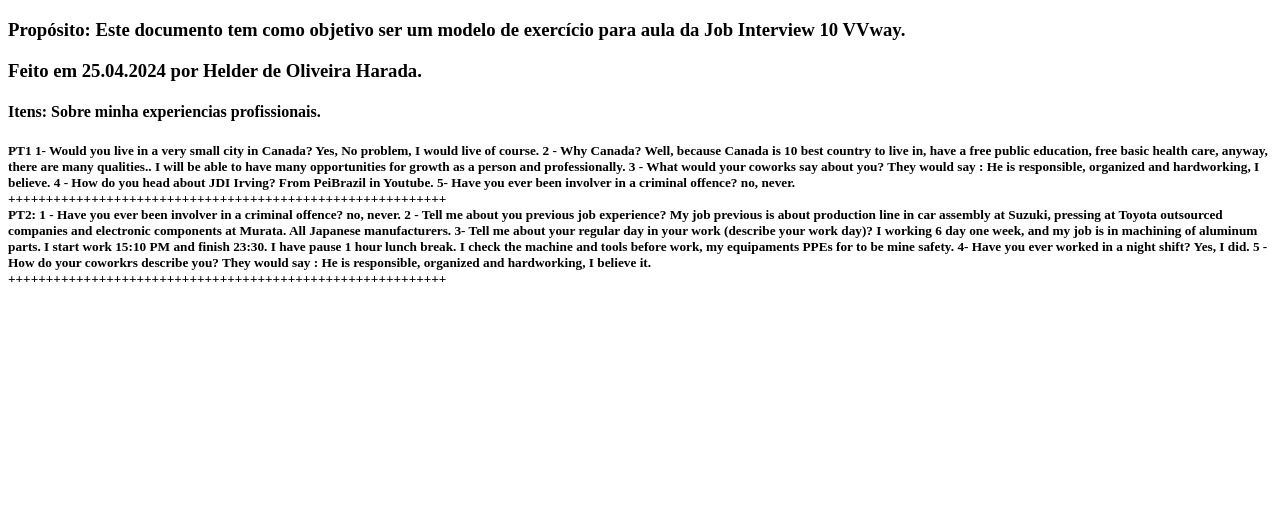
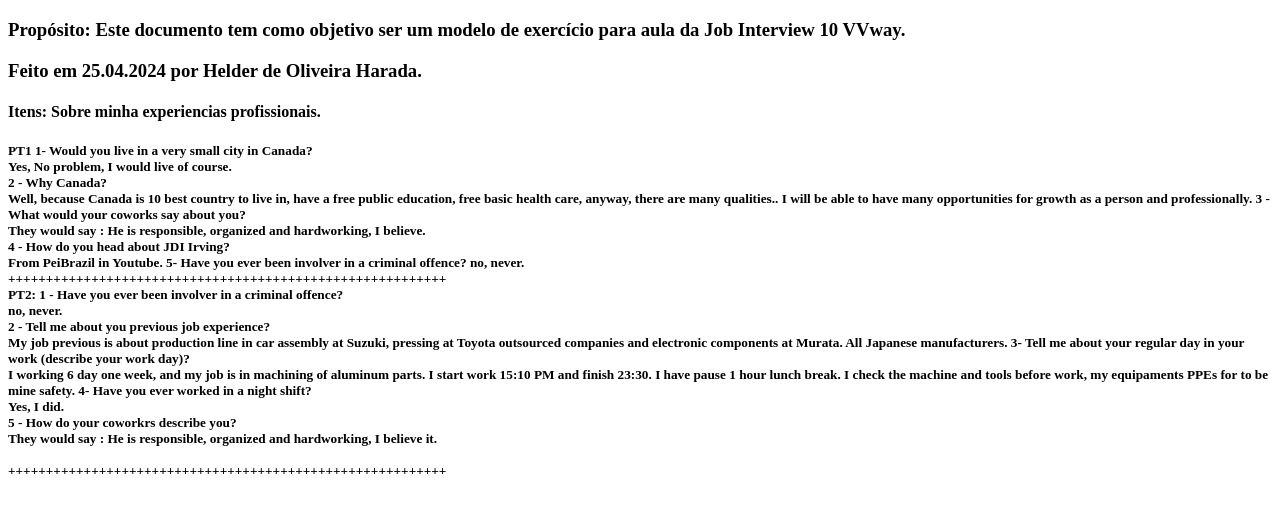
Before and after one commit to helderharada/Job_interview10VVway, a plain HTML site: page index.html in a window 1280 px wide. Shown: the part 61-574 px from the top of the page. Drawn offline with Linux system fonts and the light colour scheme.

Commit message:
Update index.html

```diff
--- a/index.html
+++ b/index.html
@@ -28,14 +28,14 @@ Sobre minha experiencias profissionais.
 
 <H5>
   PT1
-1- Would you live in a very small city in Canada?
- Yes, No problem, I would live of course.
-2 - Why Canada?
+1- Would you live in a very small city in Canada?<br>
+ Yes, No problem, I would live of course.<br>
+2 - Why Canada? <br>
  Well, because Canada is 10 best country to live in, have a
  free public education, free basic health care, anyway, there are many qualities.. I will be able to have many opportunities for growth as a person and professionally.
-3 - What would your coworks say about you?
-They would say : He is responsible, organized and hardworking, I believe.
-4 - How do you head about JDI Irving?
+3 - What would your coworks say about you?<br>
+They would say : He is responsible, organized and hardworking, I believe.<br>
+4 - How do you head about JDI Irving?<br>
 From PeiBrazil in Youtube.
 5- Have you ever been involver in a criminal offence?
 no, never.
@@ -43,15 +43,15 @@ no, never.
 ++++++++++++++++++++++++++++++++++++++++++++++++++++++++++
 <br>
 PT2:
-1 - Have you ever been involver in a criminal offence?
-no, never.
-2 - Tell me about you previous job experience?
+1 - Have you ever been involver in a criminal offence?<br>
+no, never.<br>
+2 - Tell me about you previous job experience?<br>
 My job previous is about production line in car assembly at Suzuki, pressing at Toyota outsourced companies and electronic components at Murata. All Japanese manufacturers.
-3- Tell me about your regular day in your work (describe your work day)?
+3- Tell me about your regular day in your work (describe your work day)?<br>
 I working 6 day one week, and my job is  in machining of aluminum parts. I start work 15:10 PM and finish 23:30. I have pause 1 hour lunch break. I check the machine and tools before work, my equipaments PPEs for to be mine safety.
-4- Have you ever worked in a night shift? Yes, I did.
-5 - How do your coworkrs describe you?
-They would say : He is responsible, organized and hardworking, I believe it.
+4- Have you ever worked in a night shift?<br> Yes, I did.<br>
+5 - How do your coworkrs describe you?<br>
+They would say : He is responsible, organized and hardworking, I believe it.<br>
 <br>
 ++++++++++++++++++++++++++++++++++++++++++++++++++++++++++<br>
 
```
